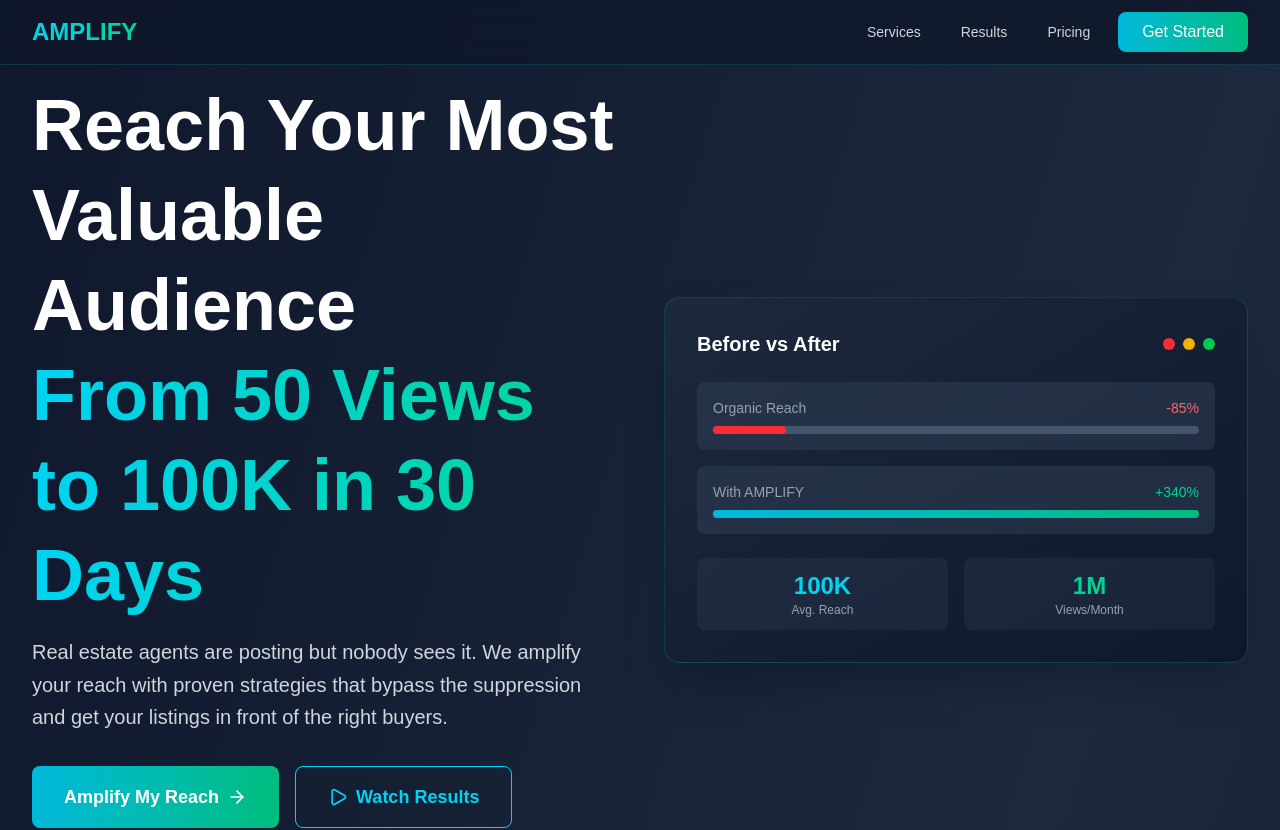
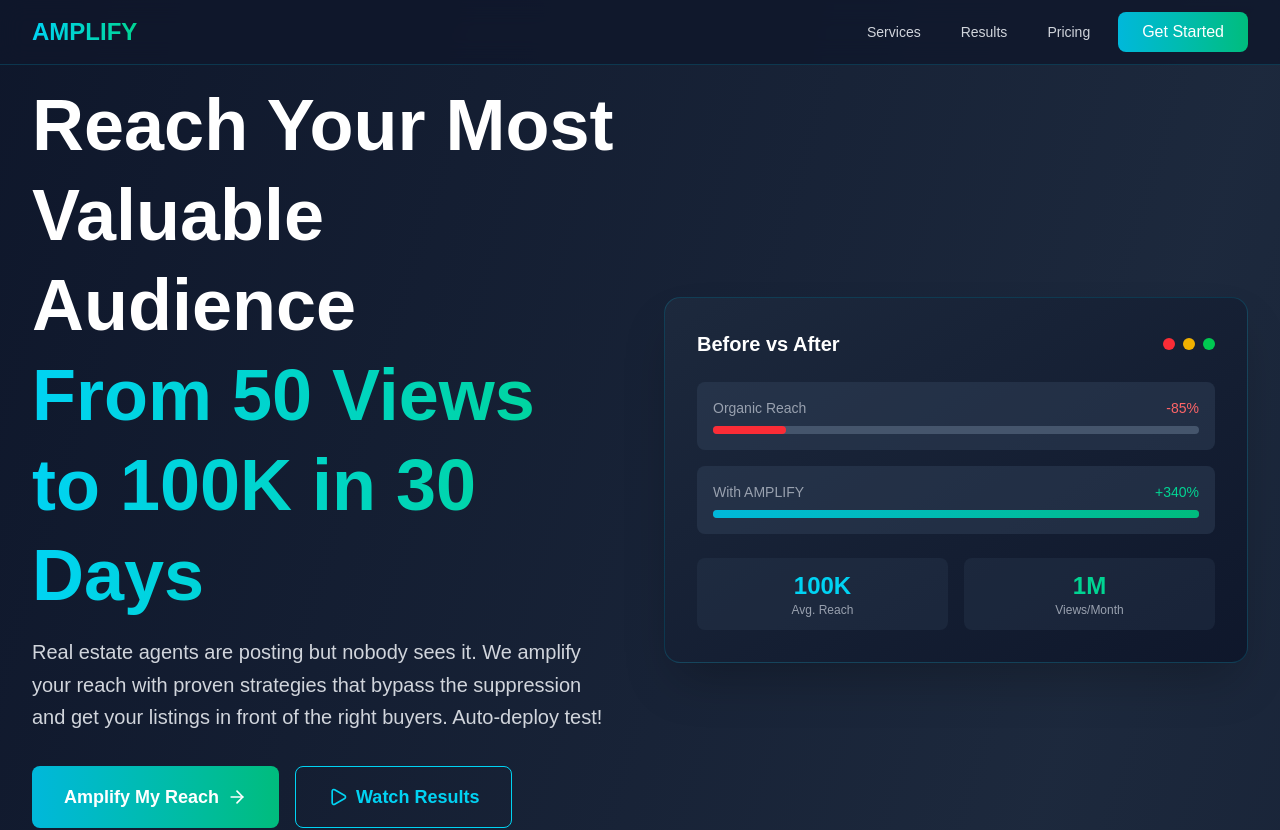
Before and after one commit to Tictockloc08/amplify-landing, a Next.js app: page / in a window 1280 px wide. Shown: the top 830 px of the page. Built offline with nearby package versions, Linux system fonts and the light colour scheme.

Commit message:
Test auto-deploy functionality

```diff
--- a/src/app/page.tsx
+++ b/src/app/page.tsx
@@ -56,7 +56,7 @@
                   </span>
                 </h1>
                 <p className="text-xl text-gray-300 leading-relaxed">
-                  Real estate agents are posting but nobody sees it. We amplify your reach with proven strategies that bypass the suppression and get your listings in front of the right buyers.
+                  Real estate agents are posting but nobody sees it. We amplify your reach with proven strategies that bypass the suppression and get your listings in front of the right buyers. Auto-deploy test!
                 </p>
               </div>
 
```
Also changed, not shown: 1 other file (tests, documents, lock files or other folders).
